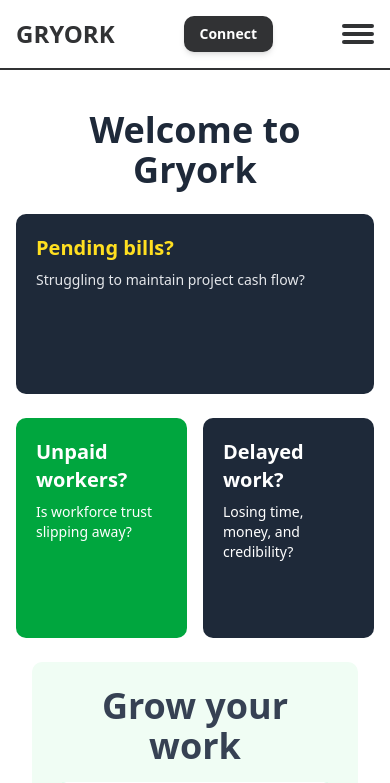
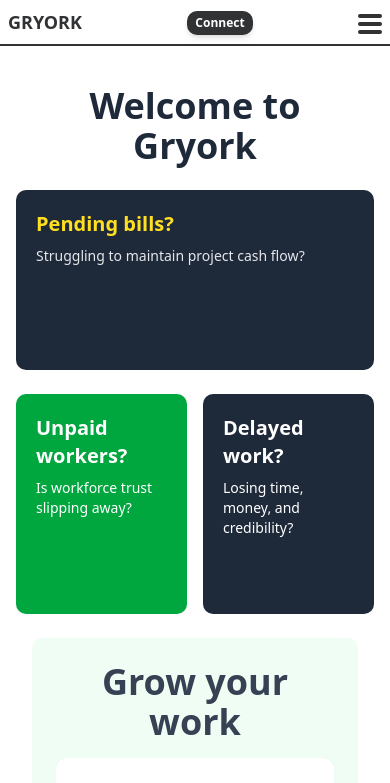
Before and after one commit to Nicky9319/Gryork_Frontend, a React (Vite) app: page / in a window 390 px wide. Shown: the top 783 px of the page. Built offline with nearby package versions, Linux system fonts and the light colour scheme.

Commit message:
Update Navbar styles for improved responsiveness and spacing

```diff
--- a/src/components/Navbar.jsx
+++ b/src/components/Navbar.jsx
@@ -37,15 +37,15 @@ const Navbar = () => {
 
   return (
     <div className="navbar-container border-b-2 border-[#313234] relative">
-      <nav className="navbar flex justify-between items-center p-4 bg-white relative z-10">
-        <a href="/" onClick={(e) => handleNavigation('/', e)} className="logo text-2xl font-bold text-[#313234] no-underline">
+      <nav className="navbar flex justify-between items-center p-2 md:p-4 bg-white relative z-10">
+        <a href="/" onClick={(e) => handleNavigation('/', e)} className="logo text-lg md:text-2xl font-bold text-[#313234] no-underline">
           GRYORK
         </a>
 
         <div>
           <button
             onClick={(e) => handleNavigation('/contact-us', e)}
-            className="w-full md:w-auto bg-[#313234] text-white font-semibold py-2 px-4 text-sm md:text-base rounded-lg shadow-md hover:from-[#4a4a4a] hover:to-[#313234] hover:shadow-lg transition-all duration-300"
+            className="w-full md:w-auto bg-[#313234] text-white font-semibold py-1 md:py-2 px-2 md:px-4 text-xs md:text-base rounded-lg shadow-md hover:from-[#4a4a4a] hover:to-[#313234] hover:shadow-lg transition-all duration-300"
           >
             Connect
           </button>
@@ -53,14 +53,13 @@ const Navbar = () => {
 
         <div className="flex items-center space-x-4">
           <button className="menu-toggle bg-transparent border-none cursor-pointer" onClick={toggleMenu}>
-            <div className="hamburger flex flex-col justify-between w-8 h-5 relative">
+            <div className="hamburger flex flex-col justify-between w-6 md:w-8 h-4 md:h-5 relative">
               <span className={`block h-1 w-full bg-[#313234] rounded absolute transition-all duration-300 ${isMenuOpen ? 'rotate-45 top-2' : 'top-0'}`}></span>
               <span className={`block h-1 w-full bg-[#313234] rounded absolute top-2 transition-all duration-300 ${isMenuOpen ? 'opacity-0' : 'opacity-100'}`}></span>
               <span className={`block h-1 w-full bg-[#313234] rounded absolute transition-all duration-300 ${isMenuOpen ? '-rotate-45 top-2' : 'top-4'}`}></span>
             </div>
           </button>
         </div>
-
       </nav>
 
       <div
```
